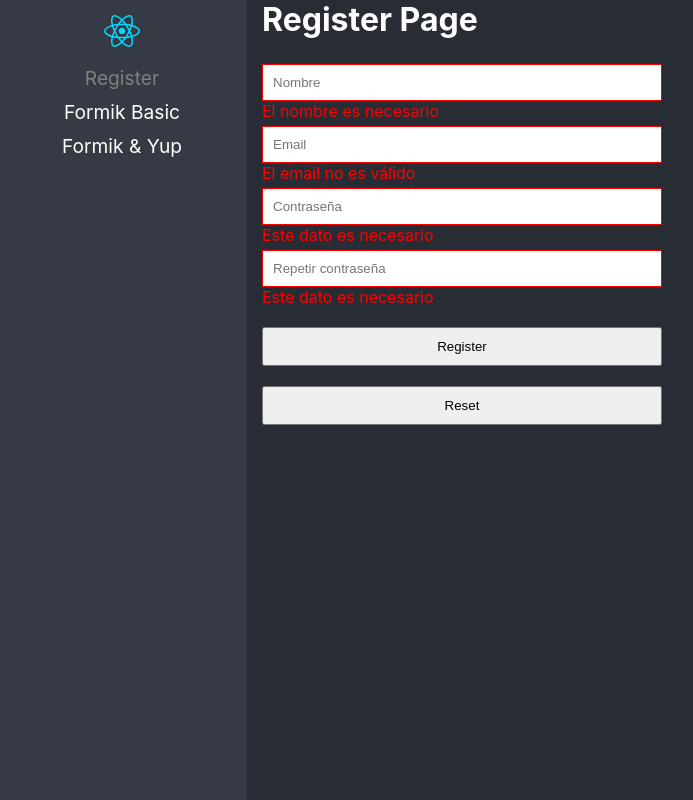
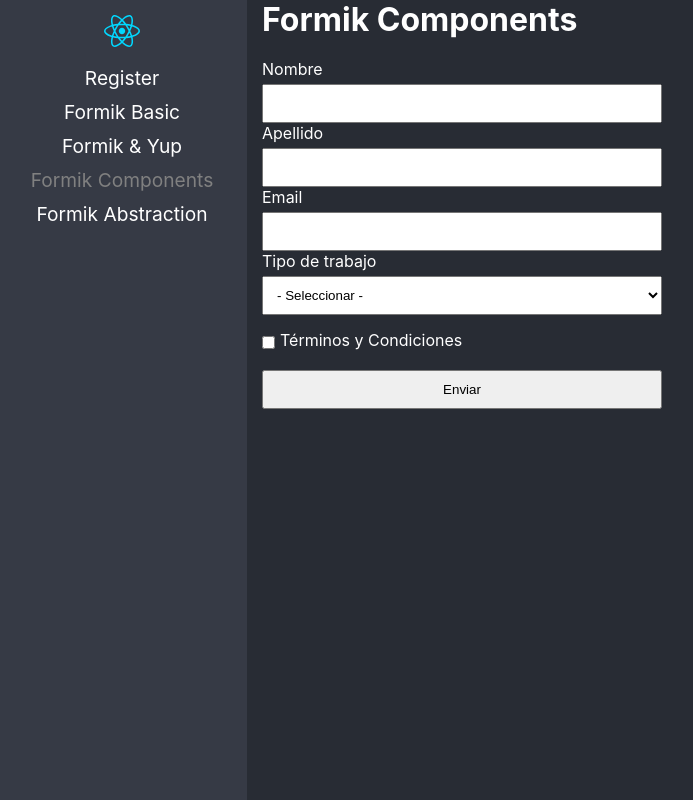
Before and after one commit to sebastian-asm/react-patterns, a React (Vite) app: page /formik-components in a window 1280 px wide. Before the commit this address led to /register. Shown: the whole page, without its empty margins (3-696 px from the left). Built offline with nearby package versions, Linux system fonts and the light colour scheme.

Commit message:
aplicando formik con componentes y abstracciones

```diff
--- /dev/null
+++ b/src/03-forms/components/InputCheckbox.tsx
@@ -0,0 +1,21 @@
+import { ErrorMessage, useField } from 'formik';
+
+interface Props {
+  label: string;
+  name: string;
+  [x: string]: any;
+}
+
+export const InputCheckbox = ({ label, ...props }: Props) => {
+  const [field] = useField(props);
+
+  return (
+    <>
+      <div className="terms">
+        <input type="checkbox" {...field} {...props} />
+        <label htmlFor={props.id || props.name}>{label}</label>
+      </div>
+      <ErrorMessage name={props.name} component="span" />
+    </>
+  );
+};
--- /dev/null
+++ b/src/03-forms/components/InputText.tsx
@@ -0,0 +1,25 @@
+import { ErrorMessage, useField } from 'formik';
+
+interface Props {
+  label: string;
+  name: string;
+  type?: 'text' | 'email' | 'password';
+  placeholder?: string;
+  // comodín para recibir cualquier cosa, ya de por sí es opcional
+  [x: string]: any;
+}
+
+export const InputText = ({ label, ...props }: Props) => {
+  // meta: donde vienen la info en caso que fue tocado, si hay errores, etc.
+  // const [field, meta] = useField(props);
+  const [field] = useField(props);
+
+  return (
+    <>
+      <label htmlFor={props.id || props.name}>{label}</label>
+      <input type={props.type} {...field} {...props} />
+      <ErrorMessage name={props.name} component="span" />
+      {/* {meta.touched && meta.error && <span>{meta.error}</span>} */}
+    </>
+  );
+};
--- /dev/null
+++ b/src/03-forms/components/Select.tsx
@@ -0,0 +1,19 @@
+import { ErrorMessage, useField } from 'formik';
+
+interface Props {
+  label: string;
+  name: string;
+  [x: string]: any;
+}
+
+export const Select = ({ label, ...props }: Props) => {
+  const [field] = useField(props);
+
+  return (
+    <>
+      <label htmlFor={props.id || props.name}>{label}</label>
+      <select {...field} {...props} />
+      <ErrorMessage name={props.name} component="span" />
+    </>
+  );
+};
--- /dev/null
+++ b/src/03-forms/components/index.ts
@@ -0,0 +1,3 @@
+export { InputCheckbox } from './InputCheckbox';
+export { InputText } from './InputText';
+export { Select } from './Select';
--- /dev/null
+++ b/src/03-forms/pages/FormikAbstraction.tsx
@@ -0,0 +1,68 @@
+import { Formik, Form } from 'formik';
+import * as yup from 'yup';
+
+import { InputCheckbox, InputText, Select } from '../components';
+
+import '../styles/styles.css';
+
+const initialValues = {
+  firstName: '',
+  lastName: '',
+  email: '',
+  terms: false,
+  jobType: '',
+};
+
+const validationSchema = yup.object({
+  firstName: yup.string().required('El nombre es necesario'),
+  lastName: yup.string().required('El apellido es necesario'),
+  email: yup
+    .string()
+    .email('El email no es válido')
+    .required('El email es necesario'),
+  terms: yup.boolean().oneOf([true], 'Debe aceptar los términos'),
+  jobType: yup
+    .string()
+    .required('El trabajo es necesario')
+    .notOneOf(['it-jr'], 'Por ahora esta opción no esta permitida'),
+});
+
+export const FormikAbstraction = () => {
+  return (
+    <div>
+      <h1>Formik Abstraction</h1>
+      {/* HOC */}
+      <Formik
+        initialValues={initialValues}
+        onSubmit={(formData) => console.log(formData)}
+        validationSchema={validationSchema}
+      >
+        {() => (
+          <Form>
+            <InputText label="Nombre" name="firstName" id="firstName" />
+            <InputText label="Apellido" name="lastName" id="lastName" />
+            <InputText label="Email" name="email" id="email" type="email" />
+
+            <Select label="Tipo de trabajo" name="jobType" id="jobType">
+              <option value="" disabled>
+                - Seleccionar -
+              </option>
+              <option value="developer">Desarrollador</option>
+              <option value="designer">Diseñador</option>
+              <option value="devops">Devops</option>
+              <option value="it-jr">IT Junior</option>
+            </Select>
+
+            <InputCheckbox
+              label="Términos y Condiciones"
+              name="terms"
+              id="terms"
+            />
+
+            <button type="submit">Enviar</button>
+          </Form>
+        )}
+      </Formik>
+    </div>
+  );
+};
--- /dev/null
+++ b/src/03-forms/pages/FormikComponents.tsx
@@ -0,0 +1,76 @@
+import { Formik, Field, Form, ErrorMessage } from 'formik';
+import * as yup from 'yup';
+
+import '../styles/styles.css';
+
+const initialValues = {
+  firstName: '',
+  lastName: '',
+  email: '',
+  terms: false,
+  jobType: '',
+};
+
+const validationSchema = yup.object({
+  firstName: yup.string().required('El nombre es necesario'),
+  lastName: yup.string().required('El apellido es necesario'),
+  email: yup
+    .string()
+    .email('El email no es válido')
+    .required('El email es necesario'),
+  terms: yup.boolean().oneOf([true], 'Debe aceptar los términos'),
+  jobType: yup
+    .string()
+    .required('El trabajo es necesario')
+    .notOneOf(['it-jr'], 'Por ahora esta opción no esta permitida'),
+});
+
+export const FormikComponents = () => {
+  return (
+    <div>
+      <h1>Formik Components</h1>
+      {/* HOC */}
+      <Formik
+        initialValues={initialValues}
+        onSubmit={(formData) => console.log(formData)}
+        validationSchema={validationSchema}
+      >
+        {(formik) => (
+          <Form>
+            <label htmlFor="firstName">Nombre</label>
+            <Field type="text" name="firstName" id="firstName" />
+            <ErrorMessage name="firstName" component="span" />
+
+            <label htmlFor="lastName">Apellido</label>
+            <Field type="text" name="lastName" id="lastName" />
+            <ErrorMessage name="lastName" component="span" />
+
+            <label htmlFor="email">Email</label>
+            <Field type="text" name="email" id="email" />
+            <ErrorMessage name="email" component="span" />
+
+            <label htmlFor="jobType">Tipo de trabajo</label>
+            <Field name="jobType" id="jobType" as="select">
+              <option value="" disabled>
+                - Seleccionar -
+              </option>
+              <option value="developer">Desarrollador</option>
+              <option value="designer">Diseñador</option>
+              <option value="devops">Devops</option>
+              <option value="it-jr">IT Junior</option>
+            </Field>
+            <ErrorMessage name="jobType" component="span" />
+
+            <div className="terms">
+              <Field type="checkbox" name="terms" id="terms" />
+              <label htmlFor="terms">Términos y Condiciones</label>
+            </div>
+            <ErrorMessage name="terms" component="span" />
+
+            <button type="submit">Enviar</button>
+          </Form>
+        )}
+      </Formik>
+    </div>
+  );
+};
--- /dev/null
+++ b/src/03-forms/pages/index.ts
@@ -0,0 +1,5 @@
+export { FormikAbstraction } from './FormikAbstraction';
+export { FormikBasicPage } from './FormikBasicPage';
+export { FormikComponents } from './FormikComponents';
+export { FormikYupPage } from './FormikYupPage';
+export { RegisterPage } from './RegisterPage';
--- a/src/03-forms/styles/styles.css
+++ b/src/03-forms/styles/styles.css
@@ -28,3 +28,13 @@ span,
 .has-error {
   border: 1px solid red;
 }
+
+.terms {
+  display: flex;
+  align-items: center;
+  margin-top: 15px;
+}
+
+.terms input[type='checkbox'] {
+  margin-right: 5px;
+}
--- a/src/routes/Navigation.tsx
+++ b/src/routes/Navigation.tsx
@@ -6,9 +6,14 @@ import {
   Navigate,
 } from 'react-router-dom';
 
-import { FormikBasicPage } from '../03-forms/pages/FormikBasicPage';
-import { FormikYupPage } from '../03-forms/pages/FormikYupPage';
-import { RegisterPage } from '../03-forms/pages/RegisterPage';
+import {
+  FormikAbstraction,
+  FormikBasicPage,
+  FormikComponents,
+  FormikYupPage,
+  RegisterPage,
+} from '../03-forms/pages';
+
 import logo from '../assets/react.svg';
 
 export const Navigation = () => {
@@ -35,6 +40,16 @@ export const Navigation = () => {
                 Formik & Yup
               </NavLink>
             </li>
+            <li>
+              <NavLink to="/formik-components" className={navActive}>
+                Formik Components
+              </NavLink>
+            </li>
+            <li>
+              <NavLink to="/formik-abstraction" className={navActive}>
+                Formik Abstraction
+              </NavLink>
+            </li>
           </ul>
         </nav>
 
@@ -42,6 +57,8 @@ export const Navigation = () => {
           <Route path="/register" element={<RegisterPage />} />
           <Route path="/formik-basic" element={<FormikBasicPage />} />
           <Route path="/formik-yup" element={<FormikYupPage />} />
+          <Route path="/formik-components" element={<FormikComponents />} />
+          <Route path="/formik-abstraction" element={<FormikAbstraction />} />
           <Route path="/*" element={<Navigate to="/register" replace />} />
         </Routes>
       </div>
```
